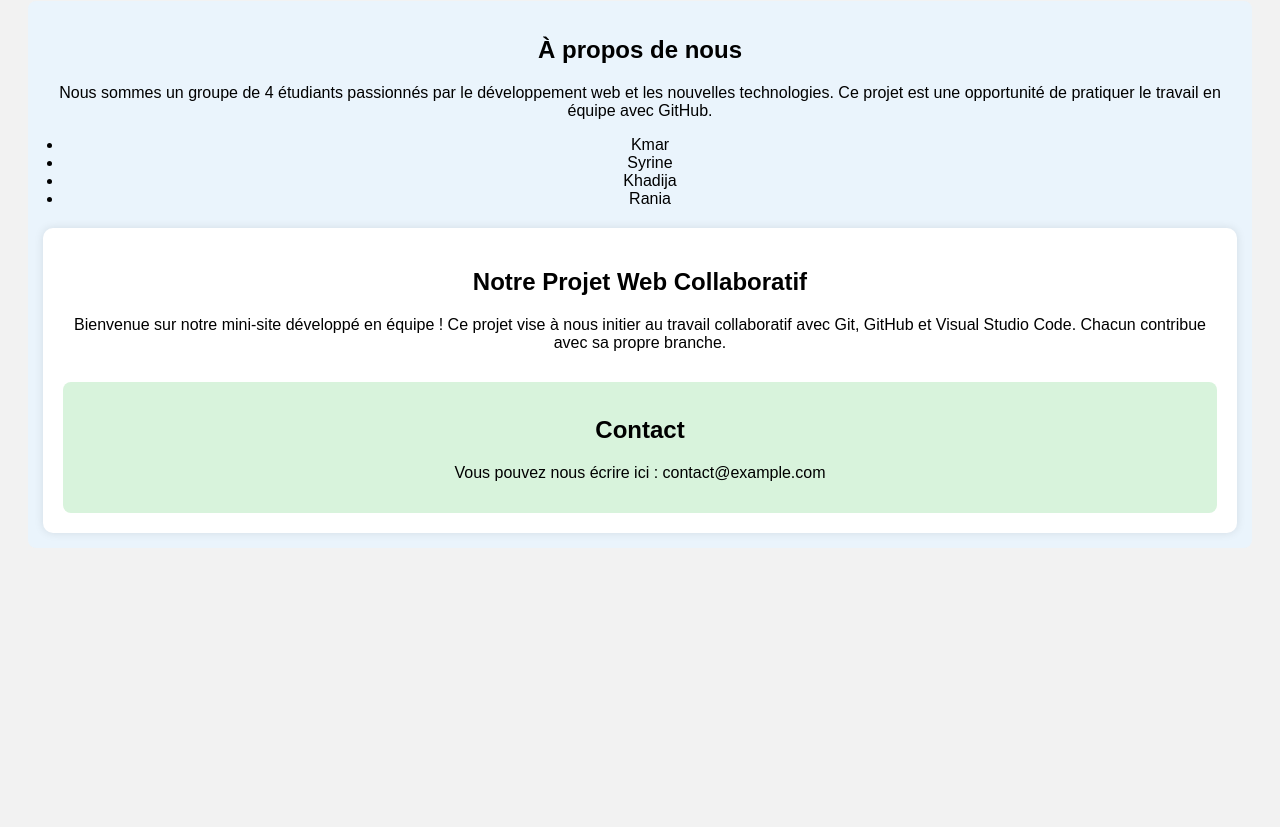
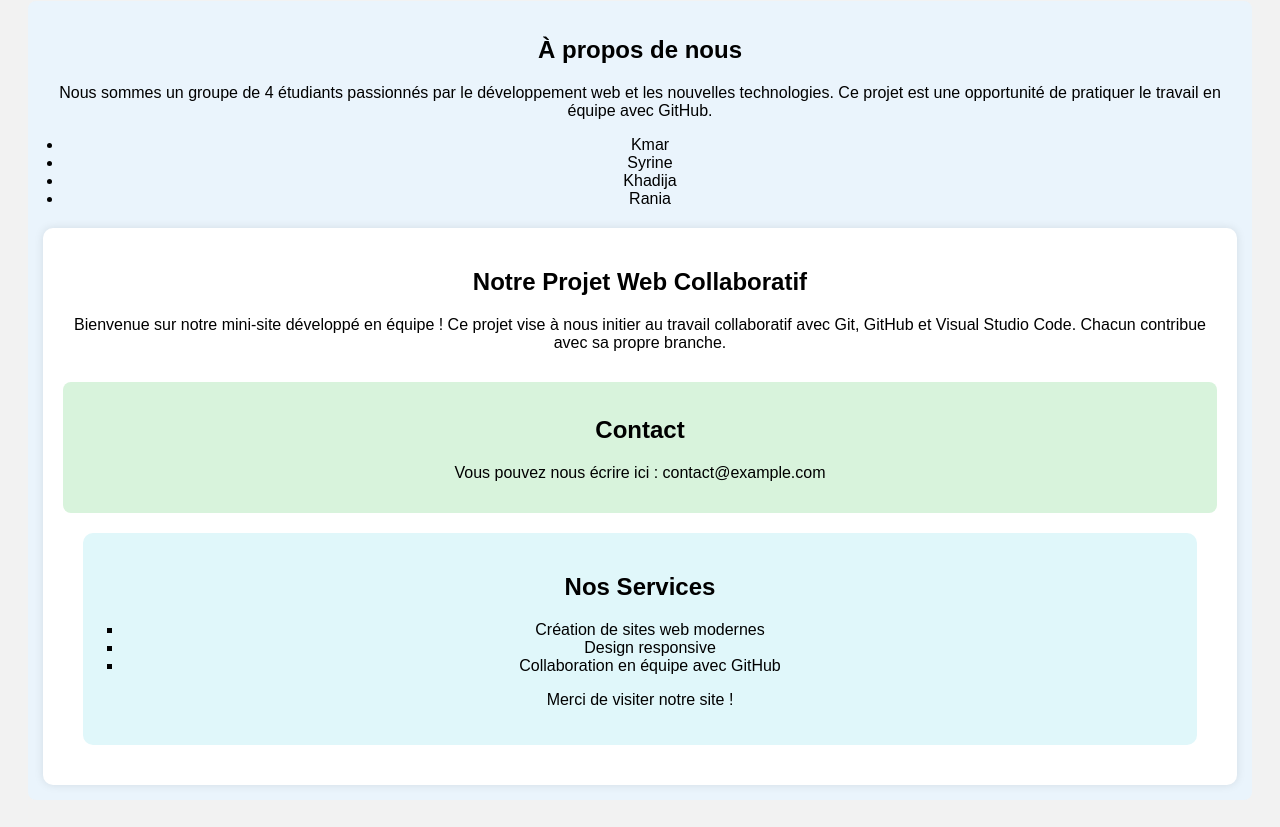
Before and after one commit to Kmar06/page-html-groupe, a plain HTML site: page index.html in a window 1280 px wide. Shown: the part 107-934 px from the top of the page. Before the commit the page ends 800 px from the top, so only its background shows below. Drawn offline with Linux system fonts and the light colour scheme.

Commit message:
Ajout ligne de remerciement dans la section Services

```diff
--- a/index.html
+++ b/index.html
@@ -25,5 +25,13 @@
   <h2>Contact</h2>
   <p>Vous pouvez nous écrire ici : contact@example.com</p>
 </section>
-</body>
+<section id="services">
+  <h2>Nos Services</h2>
+  <ul>
+  <li>Création de sites web modernes</li>
+  <li>Design responsive</li>
+  <li>Collaboration en équipe avec GitHub</li>
+</ul>
+<p>Merci de visiter notre site !</p> <!-- ✅ LIGNE AJOUTÉE -->
+</section>
 </html>
--- a/style.css
+++ b/style.css
@@ -30,3 +30,14 @@ body {
   border-radius: 8px;
   margin-top: 30px; /* ← par exemple changer de 20px à 30px */
 }
+#services {
+  background-color: #e0f7fa;
+  padding: 20px;
+  margin: 20px;
+  border-radius: 10px;
+}
+
+#services ul {
+  list-style-type: square;
+  padding-left: 20px;
+}
```
Also changed, not shown: 1 other file.
